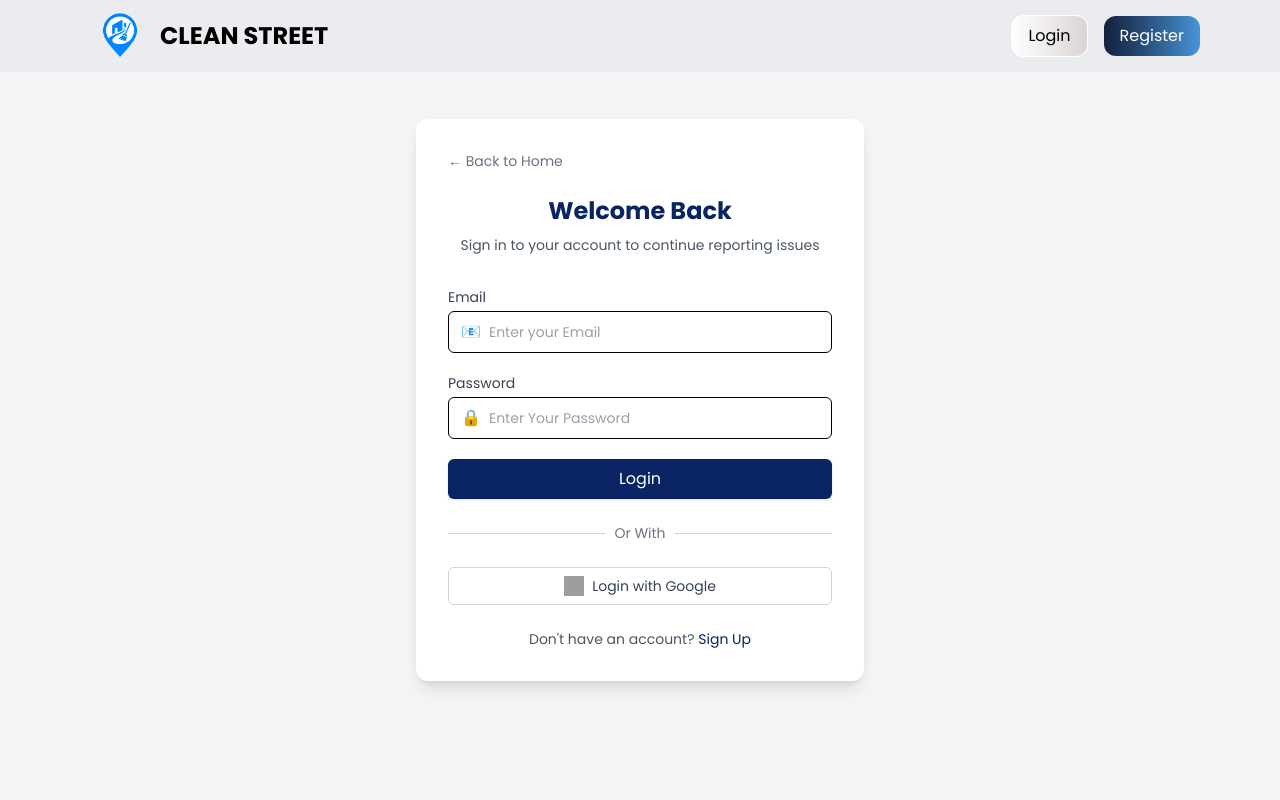
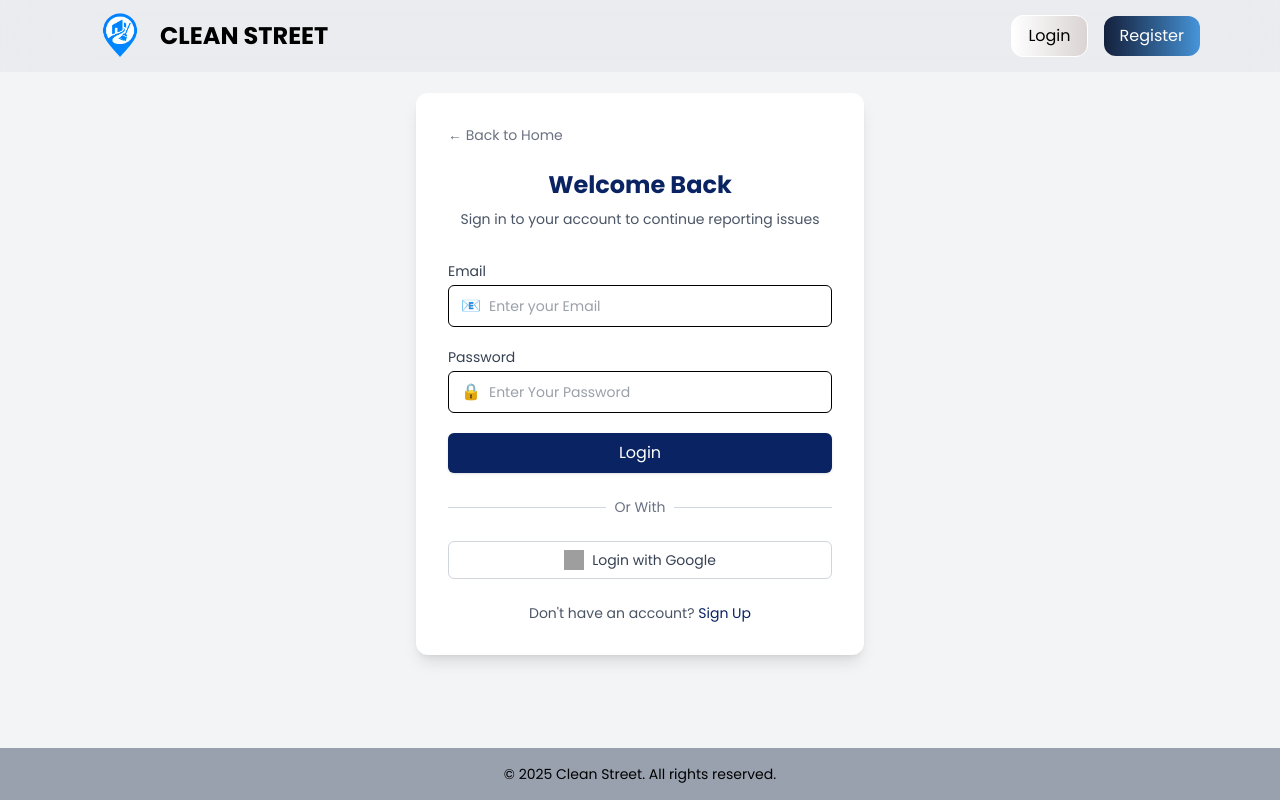
Before and after one commit to Vimalvidyadhaaranjai/Clean-street-infosys-project, a React (Vite) app in the folder frontend/: page /login in a window 1280 px wide. Built offline with nearby package versions, Linux system fonts and the light colour scheme; grey boxes are pictures that could not be loaded.

Commit message:
Added Footer to Login and Register , removed deprecated code of moongoose

```diff
--- a/frontend/src/pages/Login.jsx
+++ b/frontend/src/pages/Login.jsx
@@ -1,5 +1,6 @@
 import React,{useState} from "react";
 import Navbar from "../Components/Navbar";
+import Footer from "../Components/Footer";
 
 export default function Login() {
   const [email, setEmail] = useState("");
@@ -131,6 +132,8 @@ setTimeout(() => {
 
         </div>
       </main>
+    <Footer/>
+
     </div>
   );
 }
--- a/frontend/src/pages/Register.jsx
+++ b/frontend/src/pages/Register.jsx
@@ -1,5 +1,6 @@
 import React,{useState} from "react";
 import Navbar from "../Components/Navbar";
+import Footer from "../Components/Footer";
 export default function Register() {
   const [form, setForm] = useState({
     name: "",
@@ -198,6 +199,7 @@ setTimeout(() => {
 
         </div>
       </main>
+      <Footer/>
     </div>
   );
 }
```
